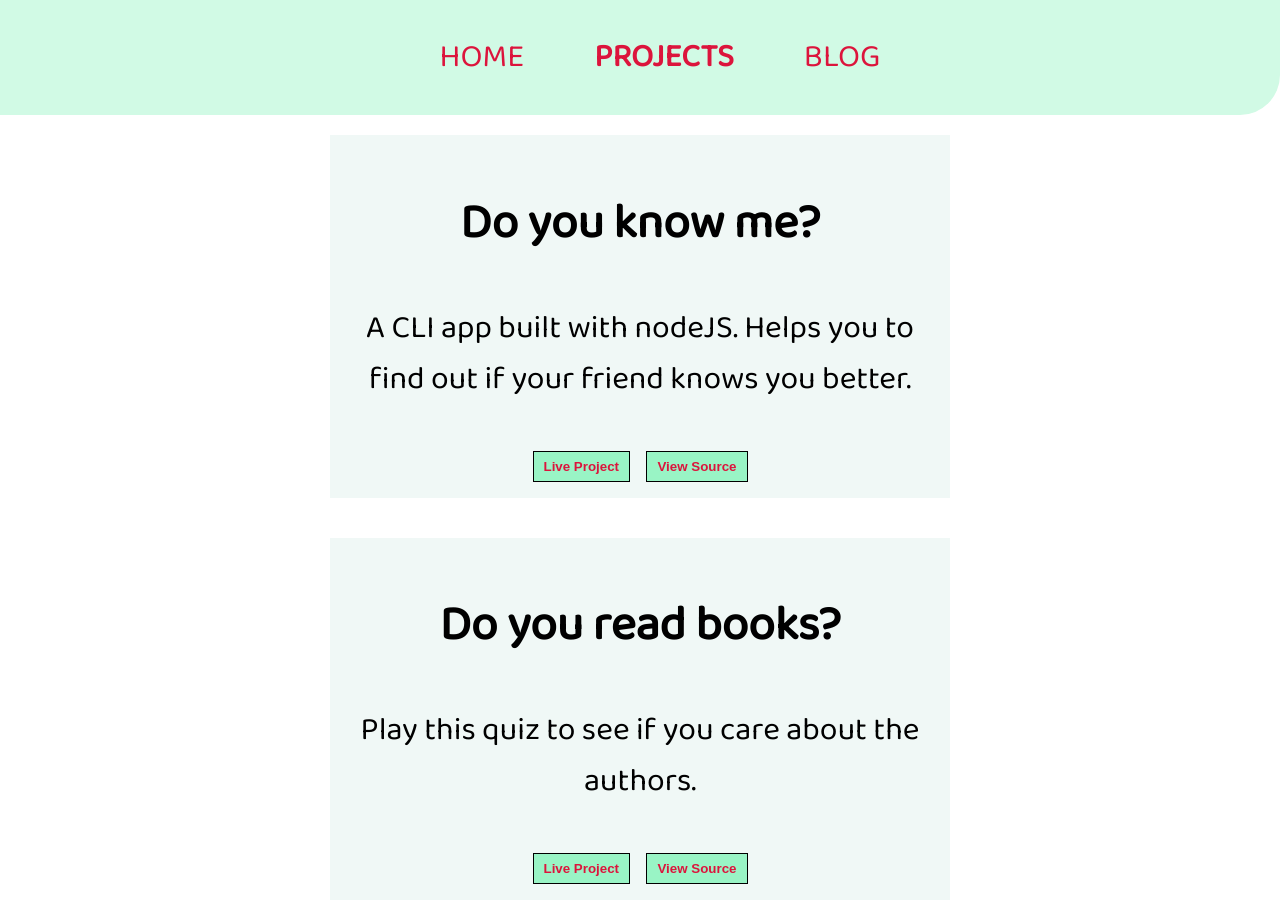
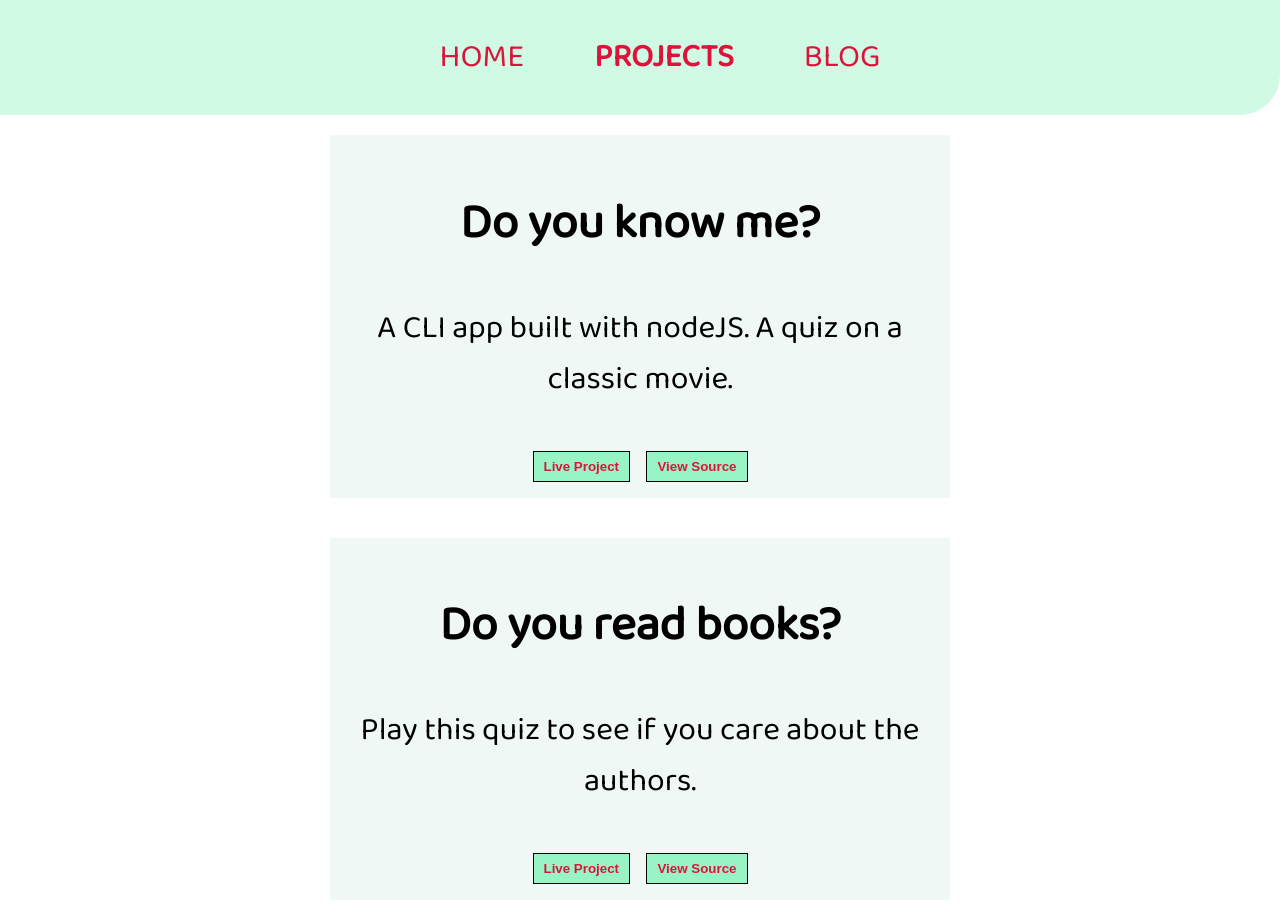
Before and after one commit to codeankitcode/personal-portfolio, a plain HTML site: page project.html in a window 1280 px wide. Shown: the top 903 px of the page. Drawn offline with Linux system fonts and the light colour scheme.

Commit message:
fix
paragraph update

```diff
--- a/project.html
+++ b/project.html
@@ -24,7 +24,7 @@
     <div>
         <section class="section">
             <h2>Do you know me?</h2>
-            <p>A CLI app built with nodeJS. Helps you to find out if your friend knows you better.</p>
+            <p>A CLI app built with nodeJS. A quiz on a classic movie.</p>
 
             <a href="https://replit.com/@codeankitcode/quiz-app-1#index.js" target="_blank"><input type="button" value="Live Project" class="project-btn"></a>
             <a href="https://replit.com/@codeankitcode/quiz-app-1#index.js" target="_blank"><input type="button" value="View Source" class="project-btn"></a>
```
